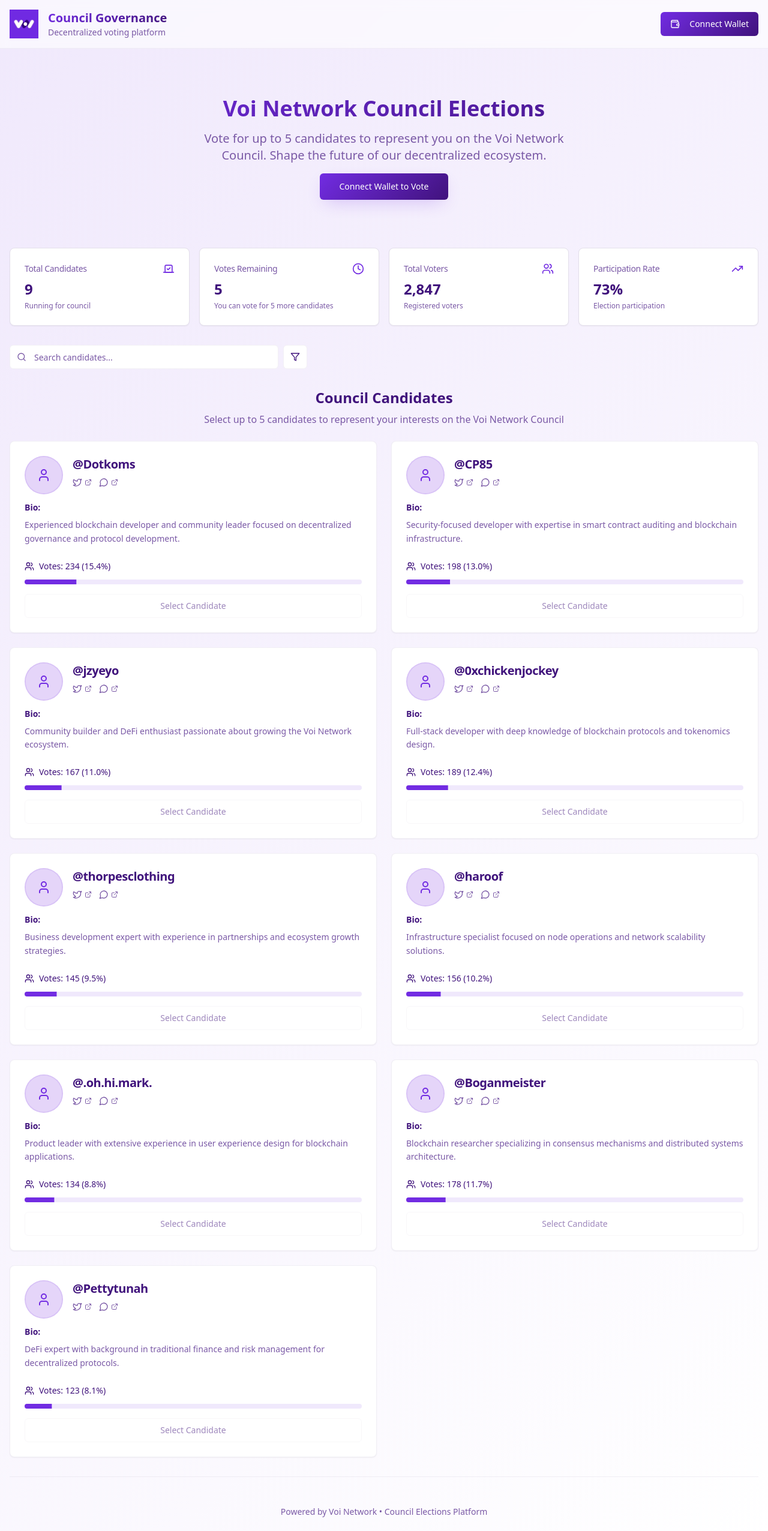
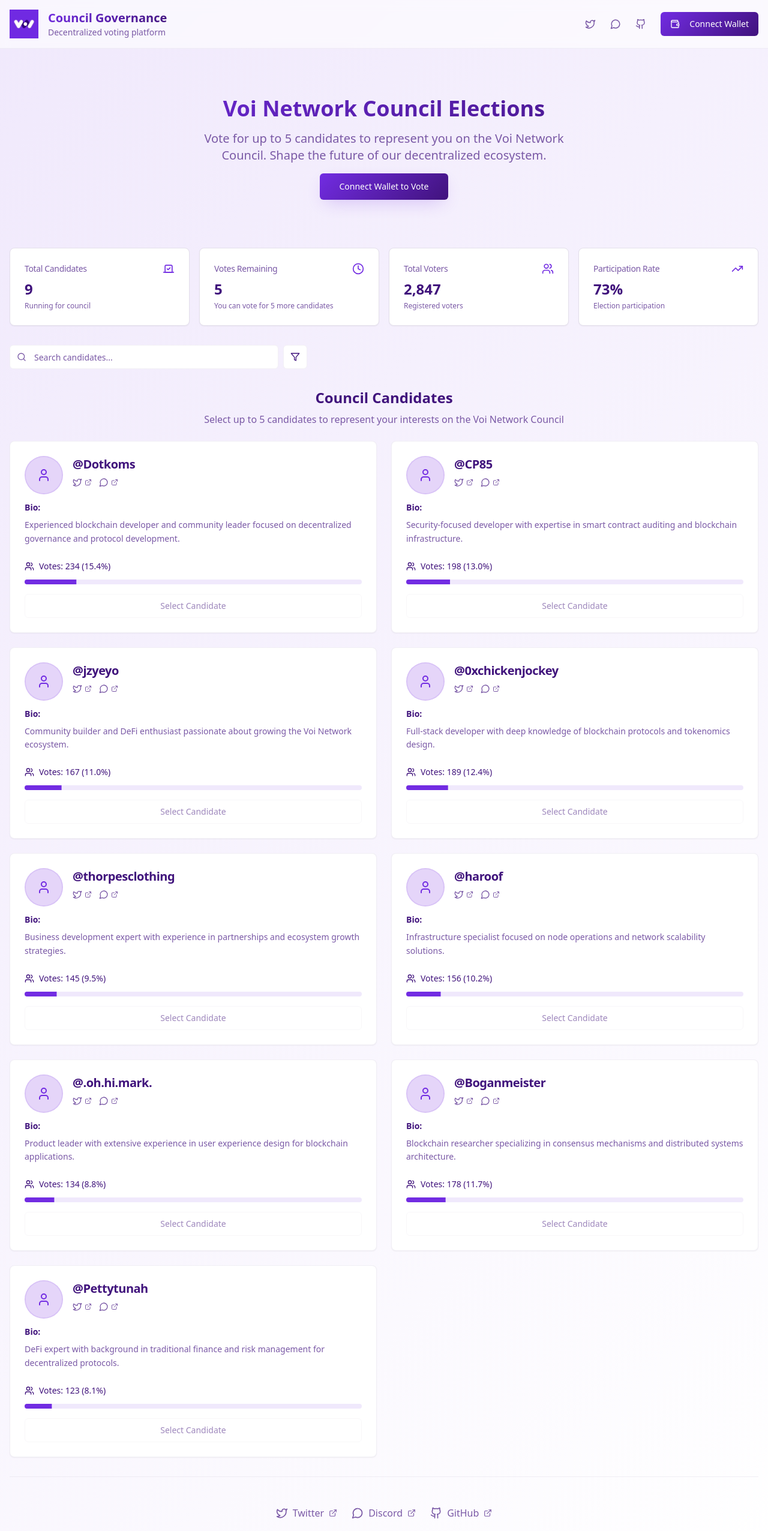
Before and after one commit to NautilusOSS/vgov, a React (Vite) app: page / in a window 1280 px wide. Shown: the top 2552 px of the page at 60% size. Built offline with nearby package versions, Linux system fonts and the light colour scheme; the HTML template or start-up script is replaced by a standard one.

Commit message:
Add social media links

```diff
--- a/src/components/Header.tsx
+++ b/src/components/Header.tsx
@@ -1,7 +1,7 @@
 import { Button } from '@/components/ui/button';
 import { Badge } from '@/components/ui/badge';
 import VoiLogo from './VoiLogo';
-import { Wallet, User, Settings, Lock } from 'lucide-react';
+import { Wallet, User, Settings, Lock, Twitter, MessageCircle, Github, ExternalLink } from 'lucide-react';
 
 interface HeaderProps {
   isConnected?: boolean;
@@ -43,6 +43,37 @@ const Header = ({
 
           {/* Navigation and Wallet */}
           <div className="flex items-center space-x-4">
+            {/* Social Media Links */}
+            <div className="hidden md:flex items-center space-x-2">
+              <a
+                href="https://twitter.com/voi_network"
+                target="_blank"
+                rel="noopener noreferrer"
+                className="text-muted-foreground hover:text-foreground transition-colors p-2 hover:bg-accent rounded-md"
+                aria-label="Voi Network Twitter"
+              >
+                <Twitter size={18} />
+              </a>
+              <a
+                href="https://discord.gg/voi-network"
+                target="_blank"
+                rel="noopener noreferrer"
+                className="text-muted-foreground hover:text-foreground transition-colors p-2 hover:bg-accent rounded-md"
+                aria-label="Voi Network Discord"
+              >
+                <MessageCircle size={18} />
+              </a>
+              <a
+                href="https://github.com/voi-network"
+                target="_blank"
+                rel="noopener noreferrer"
+                className="text-muted-foreground hover:text-foreground transition-colors p-2 hover:bg-accent rounded-md"
+                aria-label="Voi Network GitHub"
+              >
+                <Github size={18} />
+              </a>
+            </div>
+
             {/* Staking Status Badge */}
             {isConnected && isStaked && (
               <Badge variant="secondary" className="hidden sm:flex items-center gap-2 bg-green-500/10 text-green-700 border-green-500/20">
--- a/src/pages/Index.tsx
+++ b/src/pages/Index.tsx
@@ -8,7 +8,7 @@ import VoteConfirmationModal from '@/components/VoteConfirmationModal';
 import { Button } from '@/components/ui/button';
 import { Input } from '@/components/ui/input';
 import { Tabs, TabsContent, TabsList, TabsTrigger } from '@/components/ui/tabs';
-import { Search, Filter } from 'lucide-react';
+import { Search, Filter, Twitter, MessageCircle, Github, ExternalLink } from 'lucide-react';
 
 // Mock candidates - in real app this would come from your backend
 const mockCandidates = [
@@ -433,9 +433,47 @@ const Index = () => {
 
         {/* Footer */}
         <footer className="text-center pt-12 pb-6 border-t border-border/50">
-          <p className="text-sm text-muted-foreground">
-            Powered by Voi Network • Council Elections Platform
-          </p>
+          <div className="flex flex-col items-center space-y-4">
+            {/* Social Media Links */}
+            <div className="flex items-center space-x-6">
+              <a
+                href="https://twitter.com/voi_network"
+                target="_blank"
+                rel="noopener noreferrer"
+                className="flex items-center gap-2 text-muted-foreground hover:text-foreground transition-colors"
+                aria-label="Follow Voi Network on Twitter"
+              >
+                <Twitter size={20} />
+                <span className="hidden sm:inline">Twitter</span>
+                <ExternalLink size={14} />
+              </a>
+              <a
+                href="https://discord.gg/voi-network"
+                target="_blank"
+                rel="noopener noreferrer"
+                className="flex items-center gap-2 text-muted-foreground hover:text-foreground transition-colors"
+                aria-label="Join Voi Network Discord"
+              >
+                <MessageCircle size={20} />
+                <span className="hidden sm:inline">Discord</span>
+                <ExternalLink size={14} />
+              </a>
+              <a
+                href="https://github.com/voi-network"
+                target="_blank"
+                rel="noopener noreferrer"
+                className="flex items-center gap-2 text-muted-foreground hover:text-foreground transition-colors"
+                aria-label="Voi Network GitHub"
+              >
+                <Github size={20} />
+                <span className="hidden sm:inline">GitHub</span>
+                <ExternalLink size={14} />
+              </a>
+            </div>
+            <p className="text-sm text-muted-foreground">
+              Powered by Voi Network • Council Elections Platform
+            </p>
+          </div>
         </footer>
       </main>
 
```
